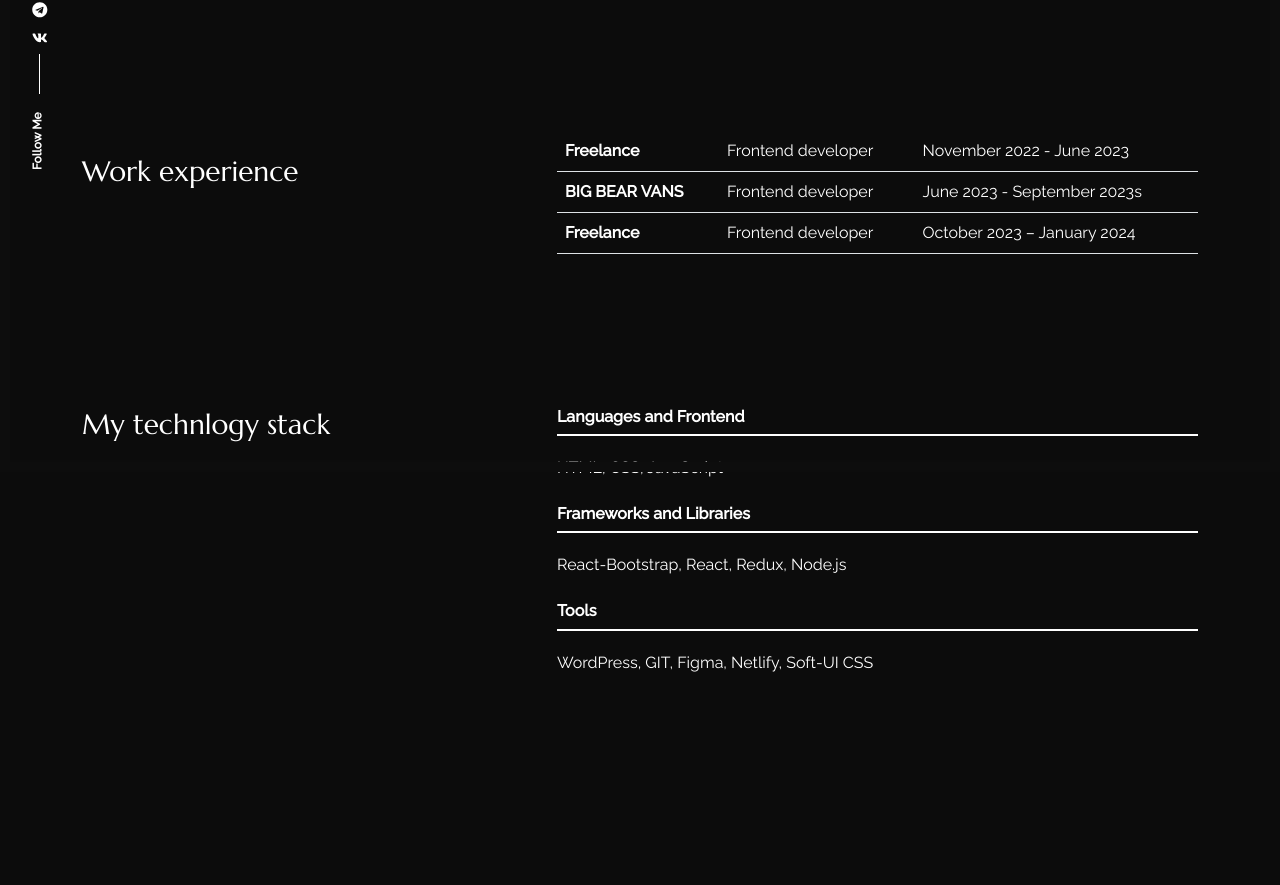
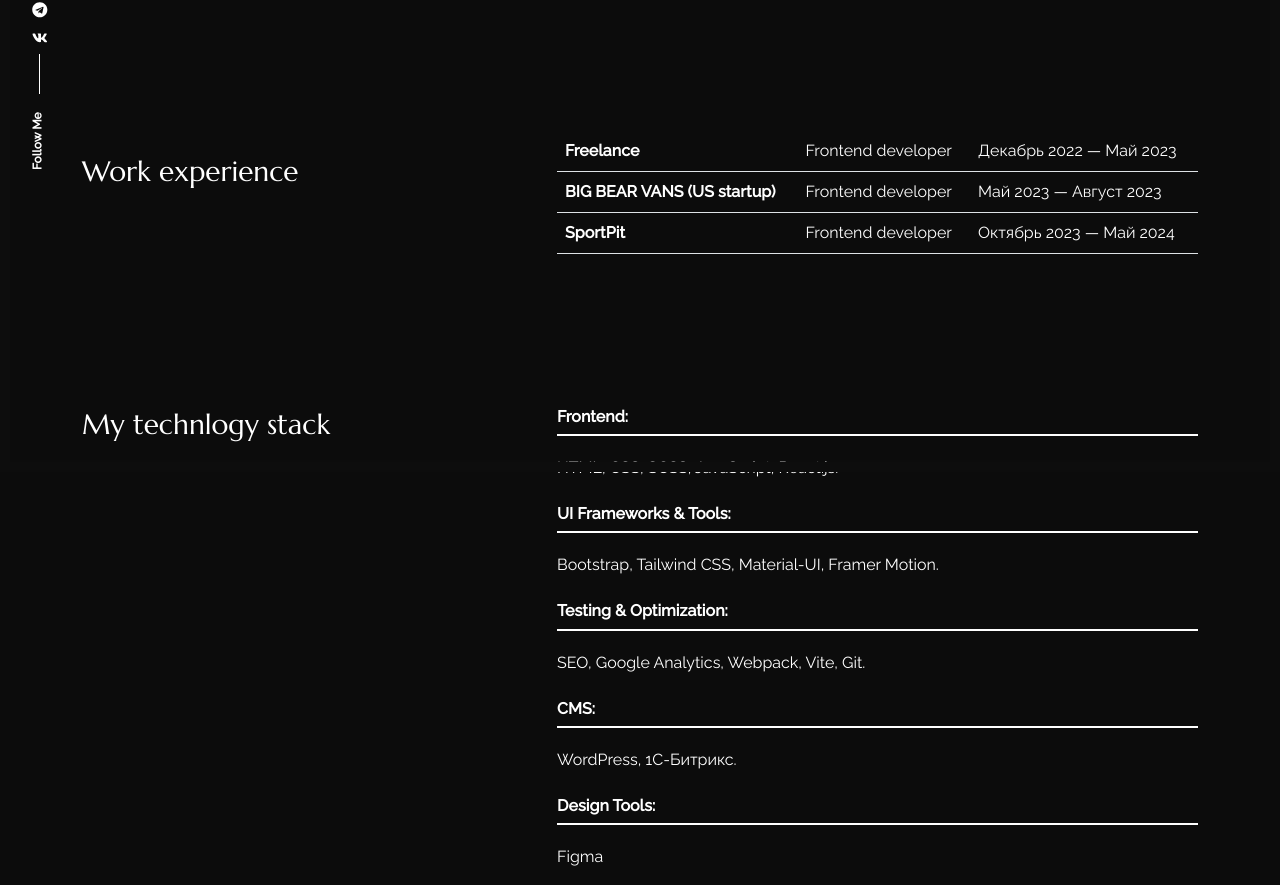
Before and after one commit to Kirill1one/Kirill-portfolio, a React (Create React App) app: page /about in a window 1280 px wide. Shown: the part 328-1213 px from the top of the page. Before the commit the page ends 1019 px from the top, so only its background shows below. Built offline with nearby package versions, Linux system fonts and the light colour scheme.

Commit message:
Update content_option.js

```diff
--- a/src/content_option.js
+++ b/src/content_option.js
@@ -7,62 +7,70 @@ const meta = {
 const introdata = {
 	title: 'I’m Kirill',
 	animated: {
-		first: 'I love coding',
-		second: 'I code cool websites',
+		first: '',
+		second: '',
 	},
 	description:
-		'Self-motivated and passionate front-end developer with a keen interest.',
-	your_img_url: 'https://avatars.githubusercontent.com/u/104112337?v=4',
+		'Frontend developer с большим интересом.',
+	your_img_url: 'https://img.hhcdn.ru/photo/764684745.jpeg?t=1733711895&h=ddDq5iG9QXWpJuzTKq7zdQ',
 }
 
 const dataabout = {
-	title: 'Abit about me',
+	title: 'Немного обо мне => ',
 	aboutme:
-		"I'm a frontend developer. My ability to work with JavaScript, React, Redux, Node JS technologies. I am also responsible, goal-oriented and strive for constant development and acquisition of new skills.",
+		"Я Frontend developer. Постоянно работаю с технологиями и инструментами, выкладываюсь что бы интерфейс был красивый (◕‿◕)",
 }
 const worktimeline = [
 	{
 		jobtitle: 'Freelance',
 		where: 'Frontend developer',
-		date: 'November 2022 - June 2023',
+		date: 'Декабрь 2022 — Май 2023',
 	},
 	{
-		jobtitle: 'BIG BEAR VANS',
+		jobtitle: 'BIG BEAR VANS (US startup)',
 		where: 'Frontend developer',
-		date: 'June 2023 - September 2023s',
+		date: 'Май 2023 — Август 2023',
 	},
 	{
-		jobtitle: 'Freelance',
+		jobtitle: 'SportPit',
 		where: 'Frontend developer',
-		date: 'October 2023 – January 2024',
+		date: 'Октябрь 2023 — Май 2024',
 	},
 ]
 
 const skills = [
 	{
-		name: 'Languages and Frontend',
-		description: 'HTML, CSS, JavaScript',
+		name: 'Frontend:',
+		description: ' HTML, CSS, SCSS, JavaScript, React.js.',
 	},
 	{
-		name: 'Frameworks and Libraries',
-		description: 'React-Bootstrap, React, Redux, Node.js',
+		name: 'UI Frameworks & Tools:',
+		description: 'Bootstrap, Tailwind CSS, Material-UI, Framer Motion.',
 	},
 	{
-		name: 'Tools',
-		description: 'WordPress, GIT, Figma, Netlify,  Soft-UI CSS',
+		name: ' Testing & Optimization:',
+		description: ' SEO, Google Analytics, Webpack, Vite, Git.',
+	},
+	{
+		name: 'CMS:',
+		description: ' WordPress, 1С-Битрикс.',
+	},
+	{
+		name: 'Design Tools:',
+		description: 'Figma',
 	},
 ]
 
 const dataportfolio = [
 	{
 		img: 'https://cdn.dribbble.com/userupload/6837853/file/original-602adfe48baaa14ad8de4fe14f0e4c51.png?crop=0x0-3201x2401&resize=1600x1200',
-		description: 'Website with Modern UI/UX in React JS with Tailwind',
+		description: 'Веб-сайт с современным UI/UX',
 		skills: 'React, Tailwind CSS, JS',
 		link: 'https://github.com/Kirill1one/BrainWave',
 	},
 	{
 		img: 'https://app.netlify.com/.netlify/images?url=https://d33wubrfki0l68.cloudfront.net/66125c500891b7923047ca9c/screenshot_2024-04-07-08-41-54-0000.webp&fit=cover&h=420&w=900',
-		description: 'Nike website',
+		description: 'Nike Веб-сайт',
 		skills: 'HTML, Tailwind CSS, JS, React.JS',
 		link: 'https://github.com/Kirill1one/Nike-React',
 	},
```
